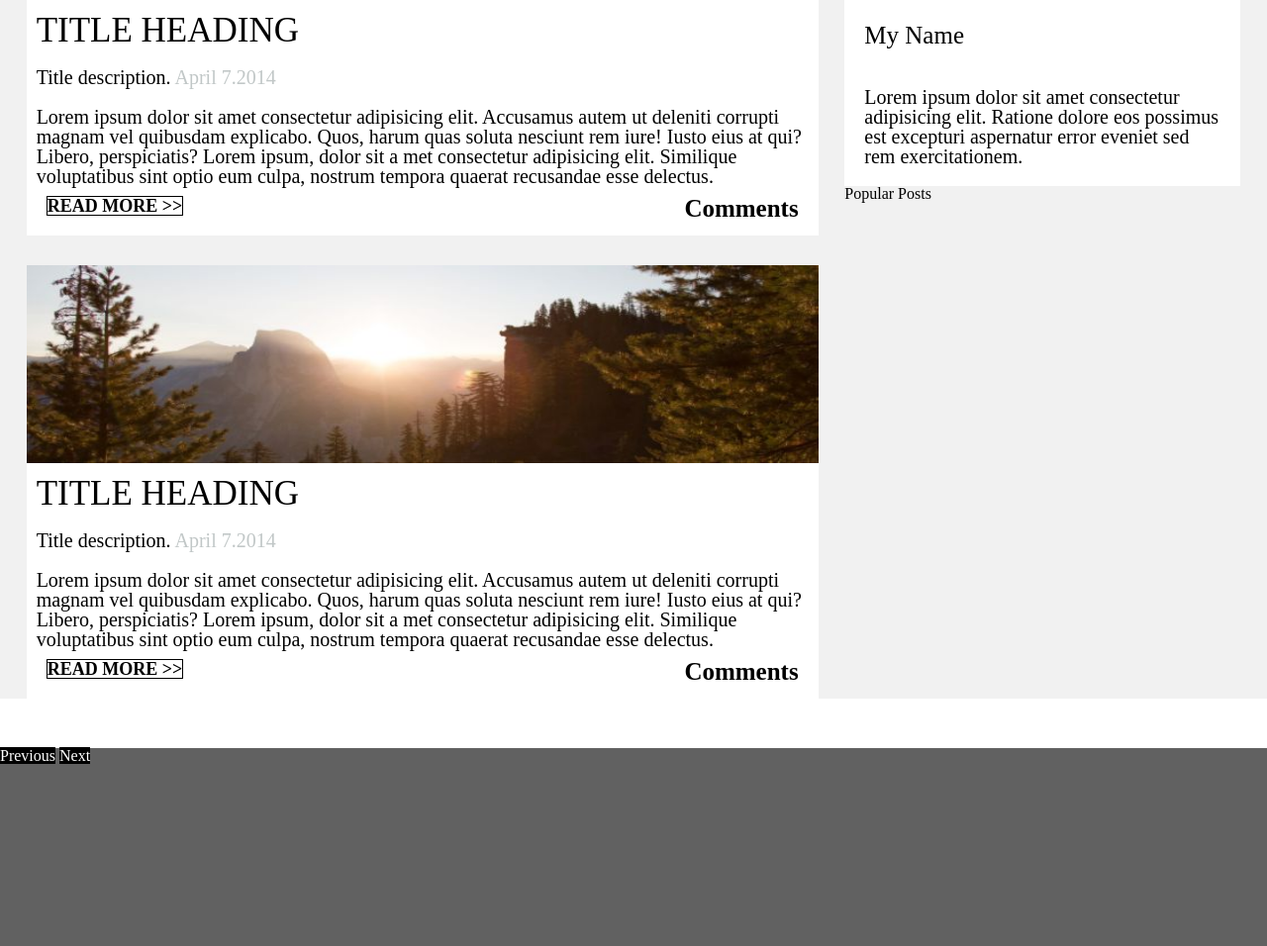
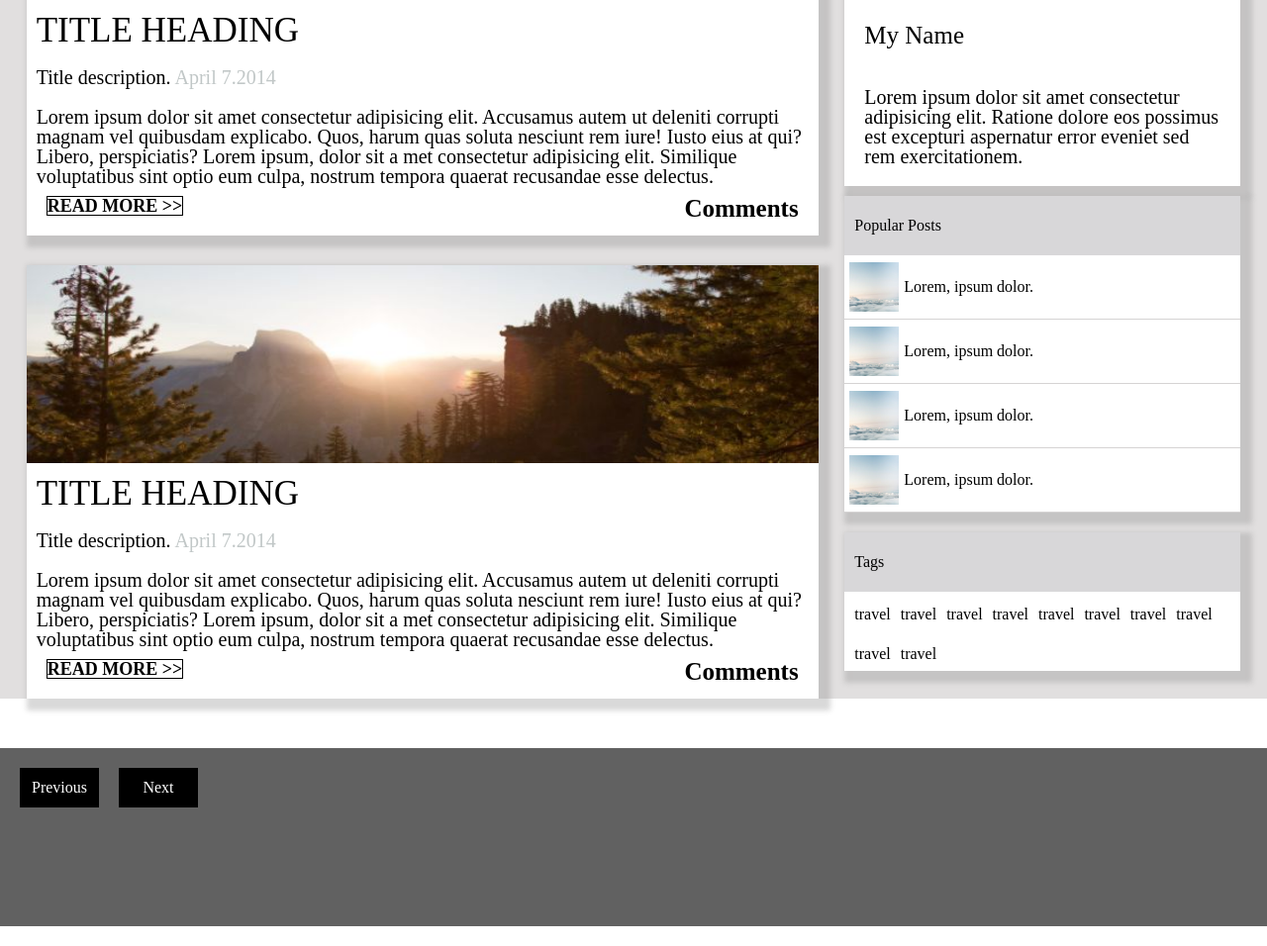
Before and after one commit to RaufGulmemmedli/lesson9, a plain HTML site: page index.html in a window 1280 px wide. Shown: the part 380-1336 px from the top of the page at 99% size. Drawn offline with Linux system fonts and the light colour scheme.

Commit message:
finish lesson9

```diff
--- a/index.html
+++ b/index.html
@@ -75,17 +75,38 @@
                         </div>
                     </div>
                     <div class="rightBox2">
-                       <div class="rightBox2Head"><h1>Popular Posts</h1></div>
+                        <div class="rightBox2Head"><h1>Popular Posts</h1></div>
+                        <div class="rightBoxMain"><img src="img/skies.jpg" alt=""> <span>Lorem, ipsum dolor.</span></div>
+                        <div class="rightBoxMain"><img src="img/skies.jpg" alt=""> <span>Lorem, ipsum dolor.</span></div>
+                        <div class="rightBoxMain"><img src="img/skies.jpg" alt=""> <span>Lorem, ipsum dolor.</span></div>
+                        <div class="rightBoxMain"><img src="img/skies.jpg" alt=""> <span>Lorem, ipsum dolor.</span></div>
+                    </div>
+                    <div class="rightBox2">
+                        <div class="rightBox2Head"><h1>Tags</h1></div>
+                        <div class="rightBoxTags">
+                            <span>travel</span>
+                            <span>travel</span>
+                            <span>travel</span>
+                            <span>travel</span>
+                            <span>travel</span>
+                            <span>travel</span>
+                            <span>travel</span>
+                            <span>travel</span>
+                            <span>travel</span>
+                            <span>travel</span>
+                        </div>
 
-                    </div>
+                         </div>
 
                 </div>
             </div>
 
         </main>
         <footer>
-            <span class="footerBottom1">Previous</span>
-            <span class="footerBottom2">Next</span>
+            <div class="footerParent">
+                <span class="footerBottom1">Previous</span>
+                <span class="footerBottom1">Next</span>
+            </div>
         </footer>
     </body>
 </html>
--- a/styles/style.css
+++ b/styles/style.css
@@ -1,6 +1,6 @@
 main{
     width: 100%;
-    background-color: #F1F1F1;
+    background-color: #e1dfdf;
 }
 .head{
     padding-top: 60px;
@@ -34,6 +34,8 @@ justify-content: center;
 width: 800px;
 background-color: white;
 margin-bottom: 30px;
+box-shadow: 6px 6px 5px 6px rgba(140, 140, 140, 0.329);
+
 }
 .box1 img{
     width: 800px;
@@ -77,6 +79,9 @@ margin-bottom: 30px;
 }
 .rightBox1{
     background-color: white;
+    margin-bottom: 10px;
+    box-shadow: 6px 6px 5px 6px rgba(140, 140, 140, 0.342);
+
 }
 .rightBox1 img{
 width: 400px;
@@ -91,15 +96,56 @@ height: 200px;
     font-size: 20px;
     padding: 20px;
 }
+.rightBox2{
+    width: 400px;
+    display: flex;
+    flex-direction: column;
+    background-color: white;
+    margin-bottom: 20px;
+    box-shadow: 6px 6px 5px 6px rgba(140, 140, 140, 0.329);
+}
 .rightBox2Head{
+width: 390px;
+height: 60px;
+background-color: rgb(216, 215, 217);
+display: flex;
+align-items: center;
+padding-left: 10px;
+}
+.rightBoxMain{
+    height: 64px;
+    display: flex;
+    align-items: center;
+    border-bottom: 1px solid rgb(213, 211, 211);
+}
+.rightBoxMain img{
+width: 50px;
+height: 50px;
+padding: 0 5px 0 5px;
+}
 
+.rightBoxTags{
+    display: flex;
+    flex-wrap: wrap;
+    height: 80px;
+    background-color: white;
 
+}
+.rightBoxTags span{
+  margin-top: 15px;
+    padding-left: 10px;
 }
 footer{
     margin-top: 50px;
     width: 100%;
-    height: 200px;
+    height: 180px;
     background-color: #616161;
+
+}
+.footerParent{
+    display: flex;
+    gap: 20px;
+    padding: 20px 0 0 20px;
 }
 footer span{
     width: 200px;
@@ -108,8 +154,11 @@ footer span{
     color: white;
 }
 .footerBottom1{
-    width: 200px;
-    height: 80px;
+    width: 80px;
+    height: 40px;
     background-color: black;
     color: white;
+    display: flex;
+    justify-content: center;
+    align-items: center;
 }
```
